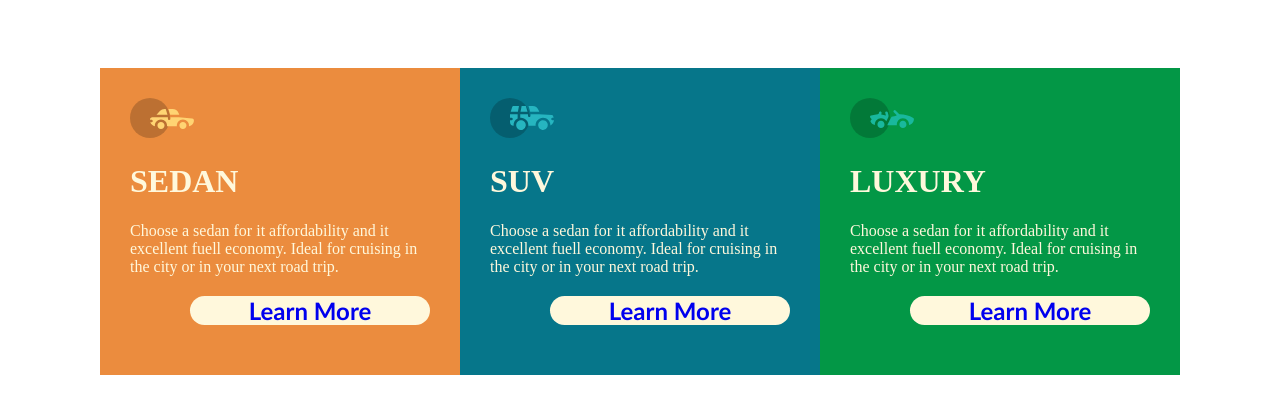
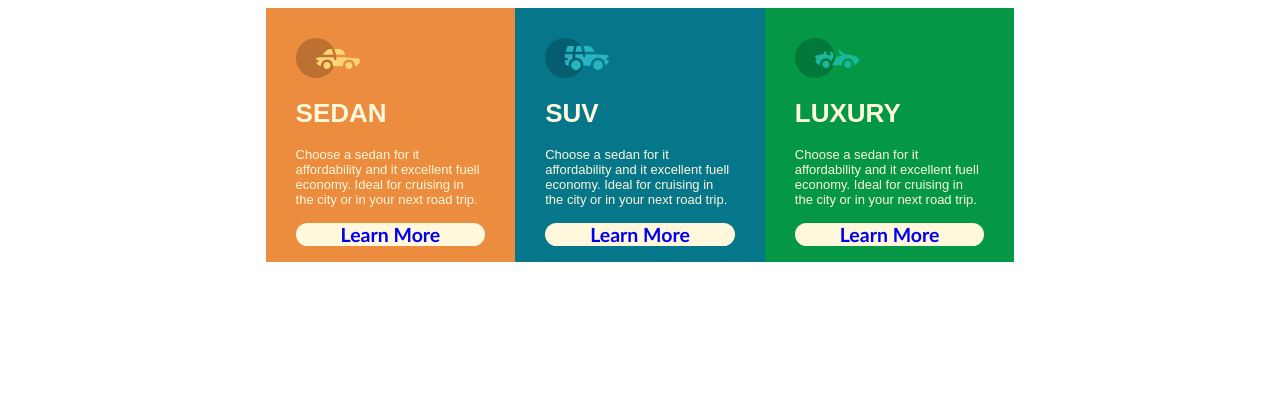
Before and after one commit to camilevahviraki/Exercice-ben, a plain HTML site: page index.html in a window 1280 px wide. Drawn offline with Linux system fonts and the light colour scheme.

Commit message:
css file modified

```diff
--- a/style.css
+++ b/style.css
@@ -1,45 +1,50 @@
-body{
-    display: flex;
-    flex-direction: column;
-    align-items: center;
+body {
+    font-family: sans-serif;
     color: cornsilk;
-    padding: 60px;
 }
-.all-items{
+
+.all-items {
     display: flex;
     flex-direction: line;
     align-items: center;
+    justify-content: center;
+    font-size: 13px;
 }
-.square1{
-   border: 1px ;
+
+.square1 {
+    border: 1px;
     margin: 0px;
     padding: 30px;
+    padding-bottom: 0;
     background-color: rgb(235, 140, 62);
-   width: 300px;
+    width: 15%;
 }
-.square2{
-    border: 1px ;
+
+.square2 {
+    border: 1px;
     margin: 0px;
     padding: 30px;
+    padding-bottom: 0;
     background-color: rgb(6, 118, 138);
-    width: 300px;
+    width: 15%;
 }
- .square3{
-    border: 1px ;
+
+.square3 {
+    border: 1px;
     margin: 0px;
     padding: 30px;
+    padding-bottom: 0;
     background-color: rgb(3, 151, 70);
-    width: 300px;
+    width: 15%;
 }
-h2{
+
+h2 {
     font-family: 'Gill Sans', 'Gill Sans MT', Calibri, 'Trebuchet MS', sans-serif;
-    margin-left: 60px;
     border-radius: 15px;
     background-color: cornsilk;
     text-align: center;
+}
 
+a {
+    text-decoration-line: none;
 }
-a{
-    text-decoration-line: none;
-
-}
```
Also changed, not shown: index.html (+6 -6 lines). Lines whose indentation alone changed are shown as unchanged.
